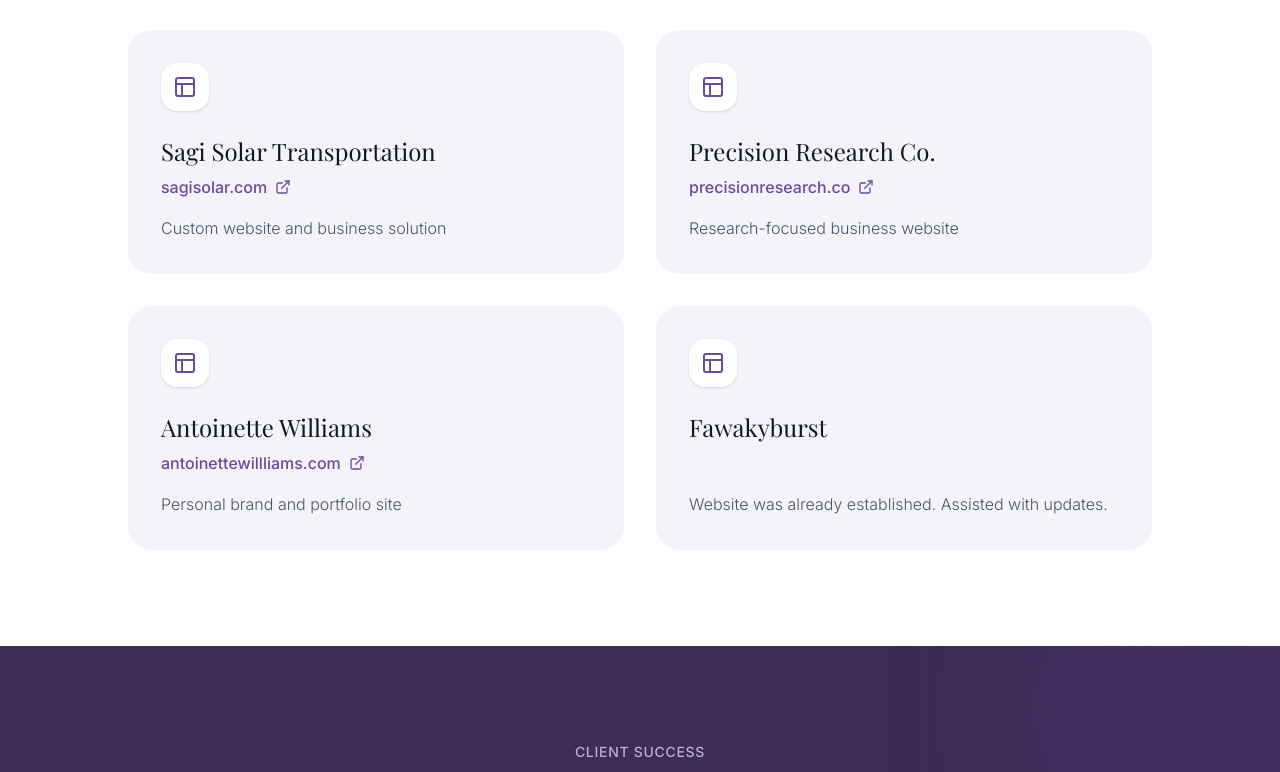
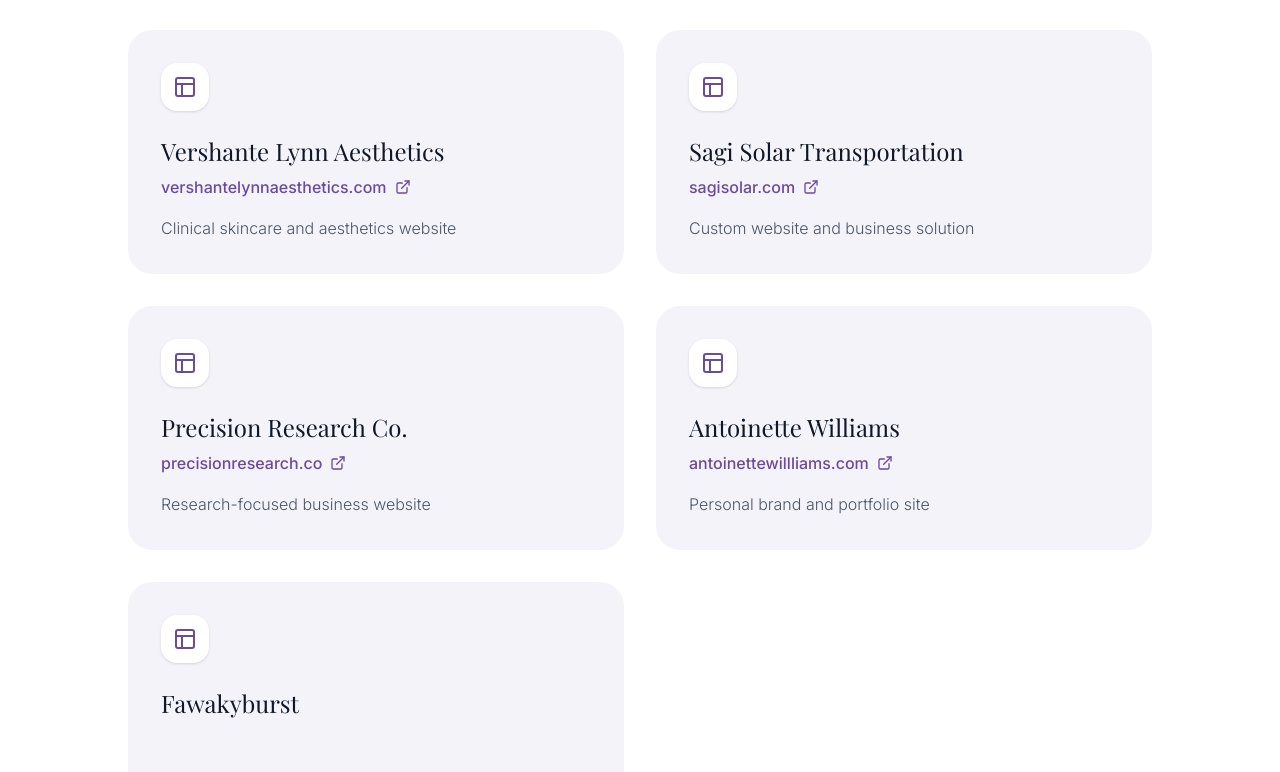
Before and after one commit to Lavender333/True-Lavender-Digital-Solutions, a React (Vite) app: page / in a window 1280 px wide. Shown: the part 3180-3952 px from the top of the page. Built offline with nearby package versions, Linux system fonts and the light colour scheme; a web font is replaced by a local one.

Commit message:
Add Vershante Lynn to portfolio (#3)

```diff
--- a/src/components/Portfolio.tsx
+++ b/src/components/Portfolio.tsx
@@ -3,6 +3,12 @@ import { motion } from 'motion/react';
 import { ExternalLink, Layout } from 'lucide-react';
 
 const examples = [
+  {
+    title: 'Vershante Lynn Aesthetics',
+    link: 'https://vershantelynnaesthetics.com/',
+    displayLink: 'vershantelynnaesthetics.com',
+    note: 'Clinical skincare and aesthetics website',
+  },
   {
     title: 'Sagi Solar Transportation',
     link: 'https://sagisolar.com/',
```
